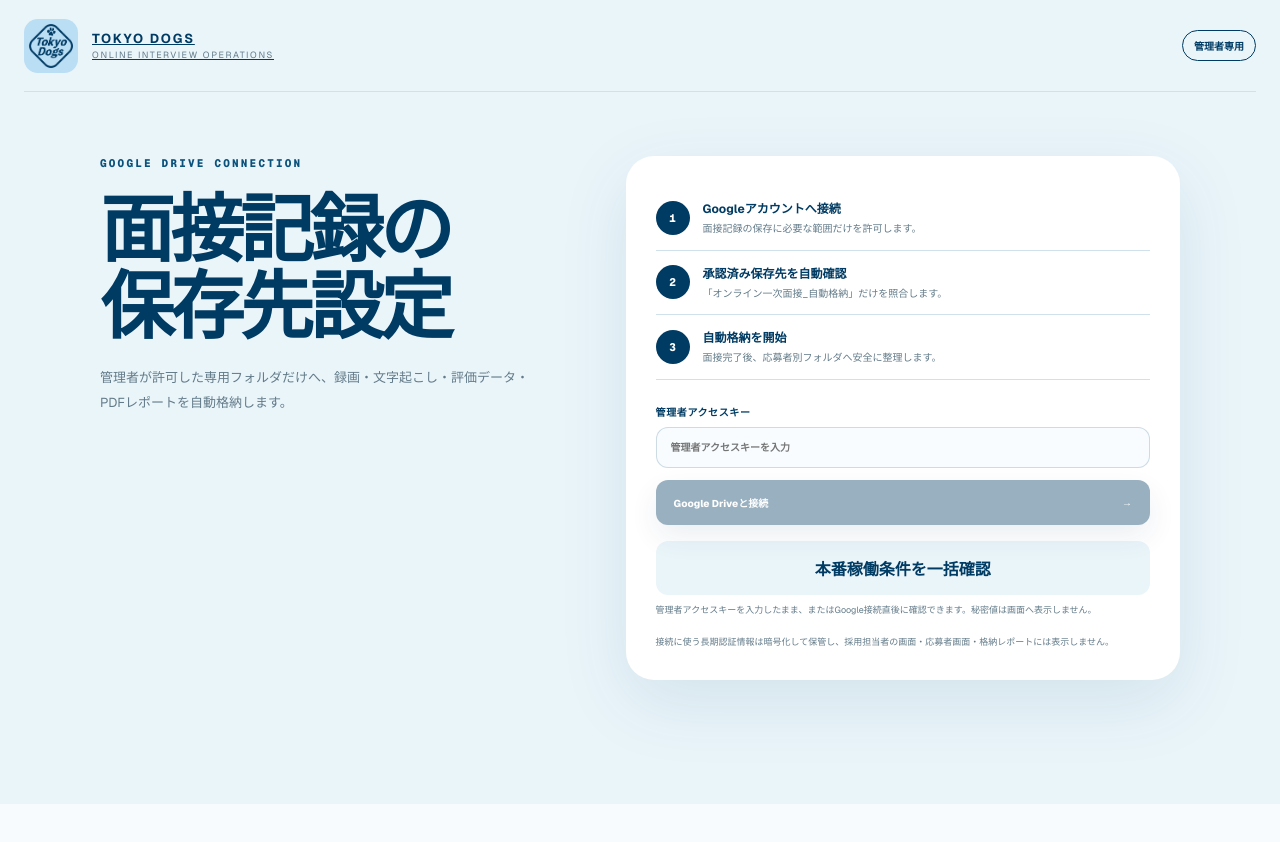
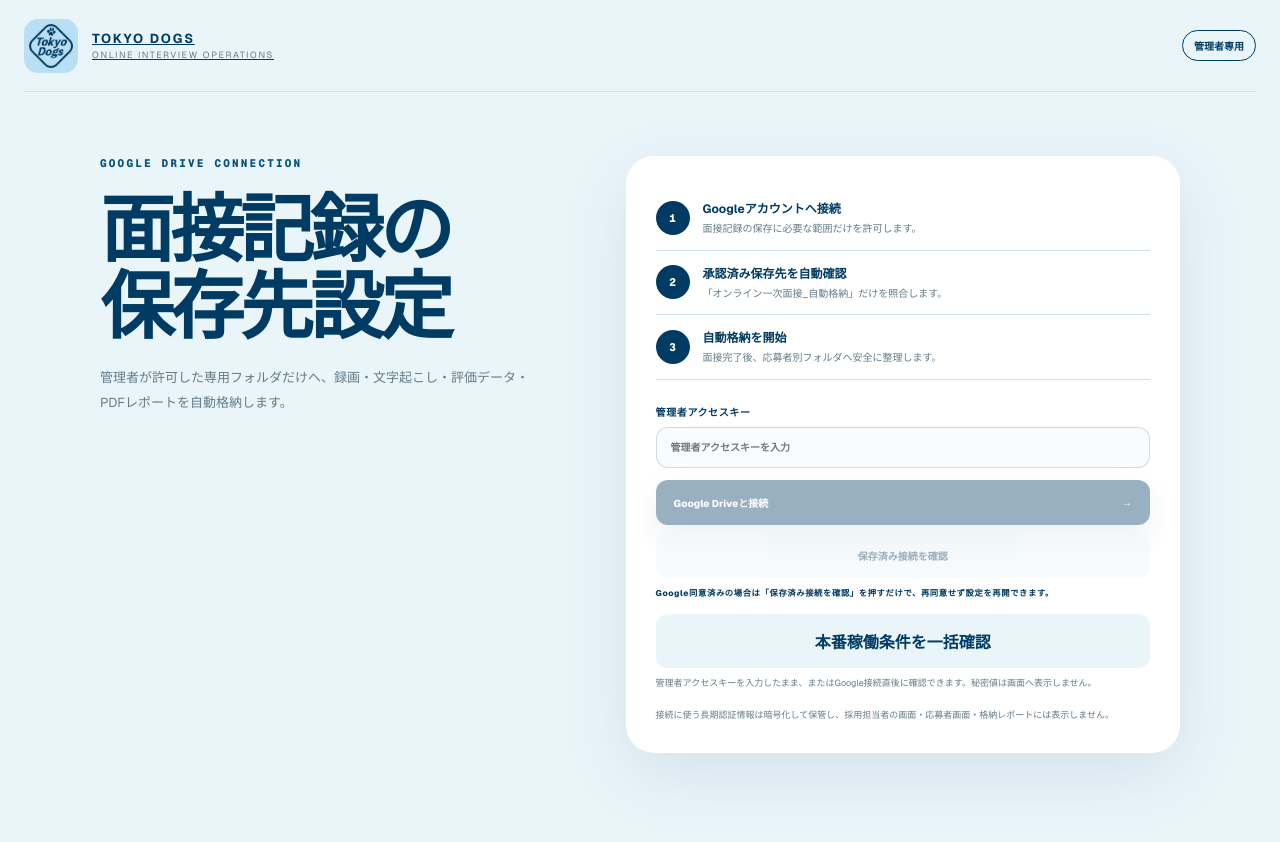
Before and after one commit to tokyodogs909-ux/tokyo-dogs-interview-bot, a Next.js app: page /staff/google-drive in a window 1280 px wide. Shown: the top 842 px of the page. Before the commit the page ends 804 px from the top, so only its background shows below. Built offline with nearby package versions, Linux system fonts and the light colour scheme.

Commit message:
Allow resuming completed Drive consent

```diff
--- a/app/staff/google-drive/page.tsx
+++ b/app/staff/google-drive/page.tsx
@@ -72,22 +72,26 @@ export default function GoogleDriveSetupPage() {
     }
   }
 
-  async function confirmApprovedFolder() {
+  async function confirmApprovedFolder(accessKeyOverride = "") {
     setPhase("selecting");
     setMessage("");
     const response = await fetch("/api/admin/google-drive/root", {
       method: "POST",
       credentials: "same-origin",
-      headers: { "Content-Type": "application/json" },
+      headers: {
+        "Content-Type": "application/json",
+        ...(accessKeyOverride ? { Authorization: `Bearer ${accessKeyOverride}` } : {}),
+      },
       body: JSON.stringify({}),
     });
     const payload = await response.json() as { saved?: boolean; root?: DriveRoot; error?: string };
     if (!response.ok || !payload.saved || !payload.root) {
-      setPhase("connected");
+      setPhase(accessKeyOverride ? "idle" : "connected");
       setMessage(payload.error || "承認済み保存先を確認できませんでした。");
       return;
     }
     setRoot(payload.root);
+    setAccessKey("");
     setPhase("ready");
     setMessage("承認済み保存先を確認し、自動格納の設定を完了しました。");
   }
@@ -152,6 +156,10 @@ export default function GoogleDriveSetupPage() {
               <button className="primary-action" onClick={() => void beginConnection()} disabled={!accessKey || phase === "connecting"}>
                 {phase === "connecting" ? "接続中…" : "Google Driveと接続"} <span>→</span>
               </button>
+              <button className="secondary-action" type="button" onClick={() => void confirmApprovedFolder(accessKey)} disabled={!accessKey || phase === "connecting"}>
+                保存済み接続を確認
+              </button>
+              <small>Google同意済みの場合は「保存済み接続を確認」を押すだけで、再同意せず設定を再開できます。</small>
             </label>
           ) : (
             <div className="drive-folder-action">
--- a/lib/google-drive-oauth.ts
+++ b/lib/google-drive-oauth.ts
@@ -59,7 +59,7 @@ export function clearGoogleDriveOAuthCookies(request: Request) {
 }
 
 export function googleDriveAdminSessionCookie(request: Request, name: string, value: string, maxAge: number) {
-  return cookie(request, name, value, maxAge, "/api/admin/google-drive");
+  return cookie(request, name, value, maxAge, "/api/admin");
 }
 
 async function constantTimeStringEqual(left: string, right: string) {
```
